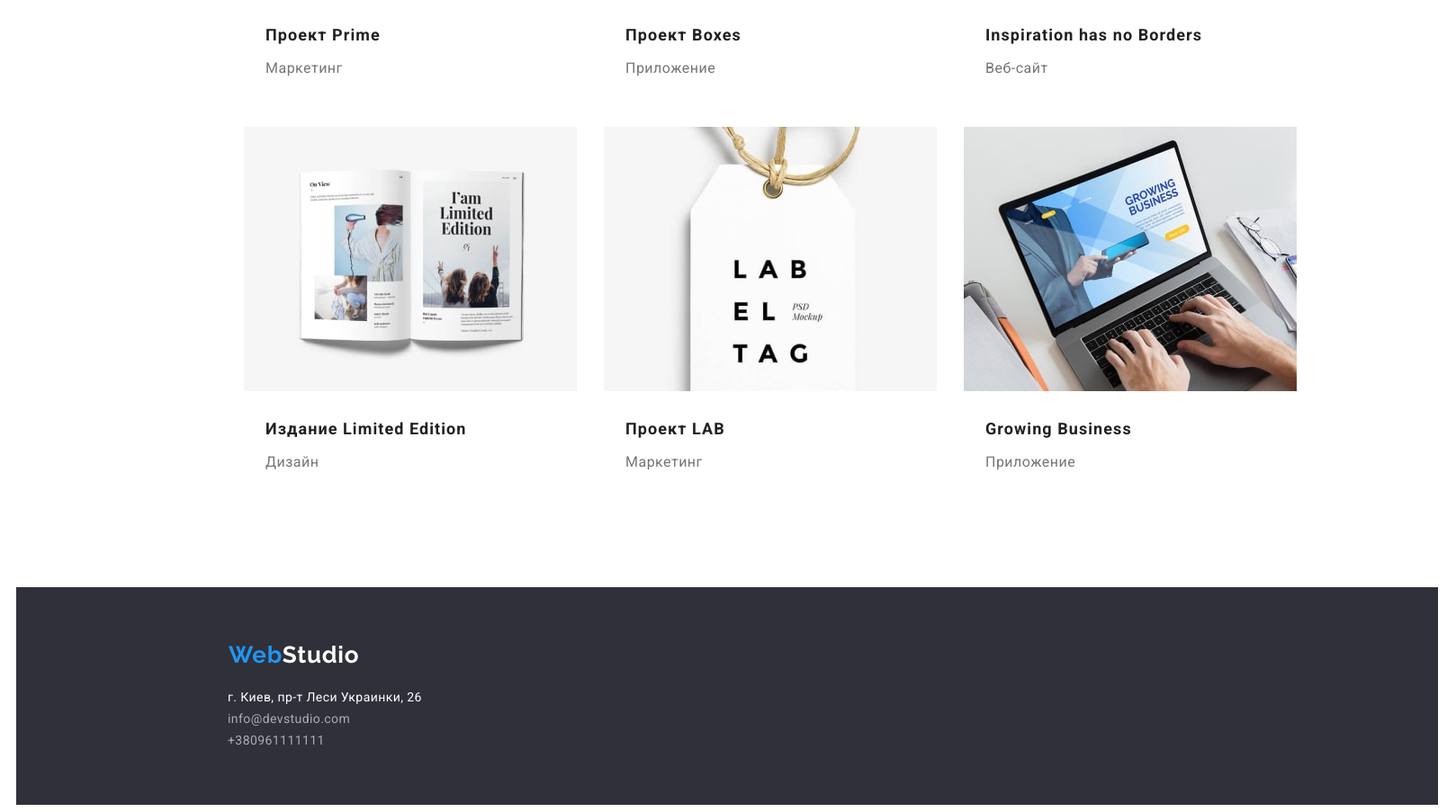
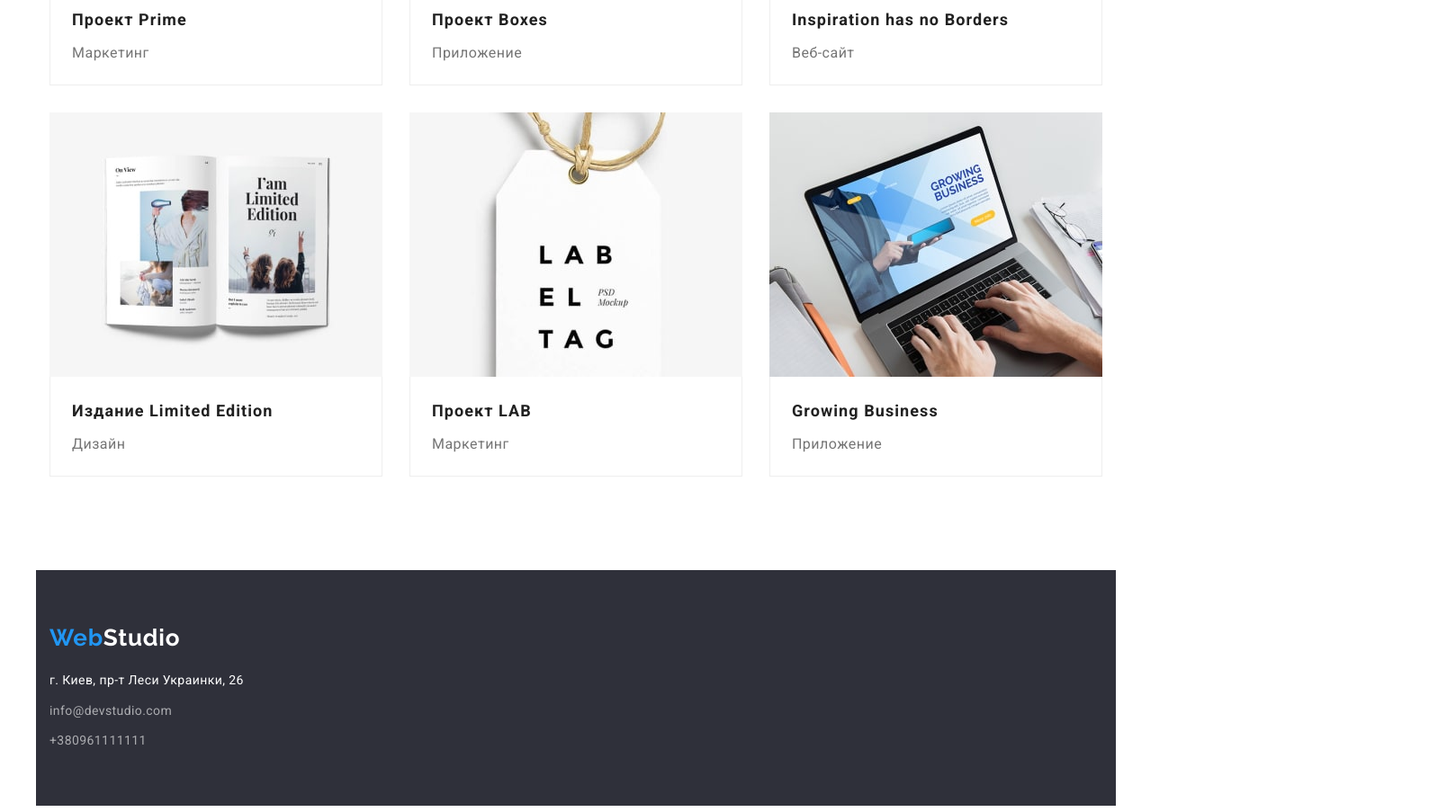
Before and after one commit to Volodymyr24/goit-hw-3, a plain HTML site: page portfolio.html in a window 1280 px wide. Shown: the part 1151-2054 px from the top of the page at 90% size, 1608 px wide, since content can reach past the window. Drawn offline with nearby package versions, Linux system fonts and the light colour scheme.

Commit message:
портфоліо нормалізе

```diff
--- a/css/styles.css
+++ b/css/styles.css
@@ -6,7 +6,6 @@
 }
 
 body {
-  width: 1600px;
   font-family: "Roboto", sans-serif;
   background: var(--main-title-color);
 }
@@ -19,7 +18,7 @@
 p {
   margin: 0;
 }
-.img {
+img {
   display: block;
   max-width: 100%;
   height: auto;
@@ -35,21 +34,21 @@
 .container {
   margin-left: auto;
   margin-right: auto;
-  width: 1540px;
-  padding-left: 20px;
-  padding-right: 20px;
+  width: 1200px;
+  padding-left: 15px;
+  padding-right: 15px;
 }
 /* HEDER!!!!!!!!!!!!! */
-
+.header {
+  border-bottom: 1px solid #ececec;
+}
 .header-div {
-  border: 1px solid #ececec;
   display: flex;
   align-items: center;
 
   height: 80px;
 }
 .logo {
-  margin-left: 216px;
   font-family: Raleway;
   font-style: normal;
   font-weight: 700;
@@ -93,7 +92,6 @@
 }
 .header-nav .header-nav-item + .header-nav-item {
   margin-left: 50px;
-  margin-right: 215px;
 }
 
 .header-mail-tel {
@@ -121,8 +119,7 @@
   margin-bottom: 30px;
 
   padding-top: 200px;
-  padding-left: 436px;
-  padding-right: 447px;
+
   letter-spacing: 0.06em;
   text-transform: uppercase;
 
@@ -157,7 +154,7 @@
 .about-list {
   display: flex;
   margin-top: 95px;
-  margin: 95px 200px 115px 200px;
+  margin: 95px 0 115px;
 }
 .about-item {
   flex: 1 1 auto;
@@ -165,6 +162,7 @@
   width: 270px;
   height: 101px;
 }
+
 .about-title {
   margin: 0 0 10px 0;
   font-style: normal;
@@ -267,7 +265,10 @@
   color: var(--main-title-color);
 }
 .footer-nav {
-  margin: 20px 0 0 215px;
+  margin: 20px 0 0 0;
+}
+.footer-item:not(:last-child) {
+  margin-bottom: 10px;
 }
 .footer-address {
   font-style: normal;
@@ -303,7 +304,7 @@
   flex-basis: calc(100% / 4 - 4px);
   width: 611px;
   height: 54px;
-  margin-left: 513px;
+  margin-left: auto;
   margin-right: auto;
 }
 
@@ -327,9 +328,8 @@
   background-color: var(--accent-color);
 }
 .card-box {
-  margin-left: 233px;
+  margin-left: auto;
   margin-right: auto;
-  width: 1170px;
   margin-bottom: 104px;
 }
 .card-set {
@@ -341,18 +341,24 @@
   margin-left: -30px;
   margin-top: -30px;
 }
+
 .card-set > .card-item {
   flex-basis: calc(100% / 3 - 30px);
   margin-left: 30px;
   margin-top: 30px;
-  /* border: 1px solid #eeeeee; */
+
+  box-sizing: border-box;
 }
 
 .text-box {
-  margin-top: 20px;
-  margin-right: 24px;
-  margin-bottom: 20px;
-  margin-left: 24px;
+  padding-top: 20px;
+  padding-right: 24px;
+  padding-bottom: 20px;
+  padding-left: 24px;
+
+  border-bottom: 1px solid #eeeeee;
+  border-left: 1px solid #eeeeee;
+  border-right: 1px solid #eeeeee;
 }
 .foto-title {
   font-style: normal;
--- a/portfolio.html
+++ b/portfolio.html
@@ -12,6 +12,10 @@
     <link rel="preconnect" href="https://fonts.gstatic.com" crossorigin>
     <link href="https://fonts.googleapis.com/css2?family=Raleway:wght@700&family=Roboto:wght@400;500;700;900&display=swap"
         rel="stylesheet">
+
+   <link rel="stylesheet" href="https://cdnjs.cloudflare.com/ajax/libs/modern-normalize/1.1.0/modern-normalize.min.css">
+
+
     <link rel="stylesheet" href="css/styles.css">
 </head>
 <body>
@@ -49,7 +53,8 @@
     </header>
 <main>
     <!-- кнопки -->
-<section class="container section-portfolio">
+<section class="section-portfolio">
+    <div class="container ">
     <h2 class="hide
     ">Кнопки</h2>
     <div class="button-box">
@@ -144,6 +149,7 @@
         </li>
     </ul>
 </div>
+</div>
 </section>
 </main>
 
```
Also changed, not shown: index.html (+19 -7 lines).
